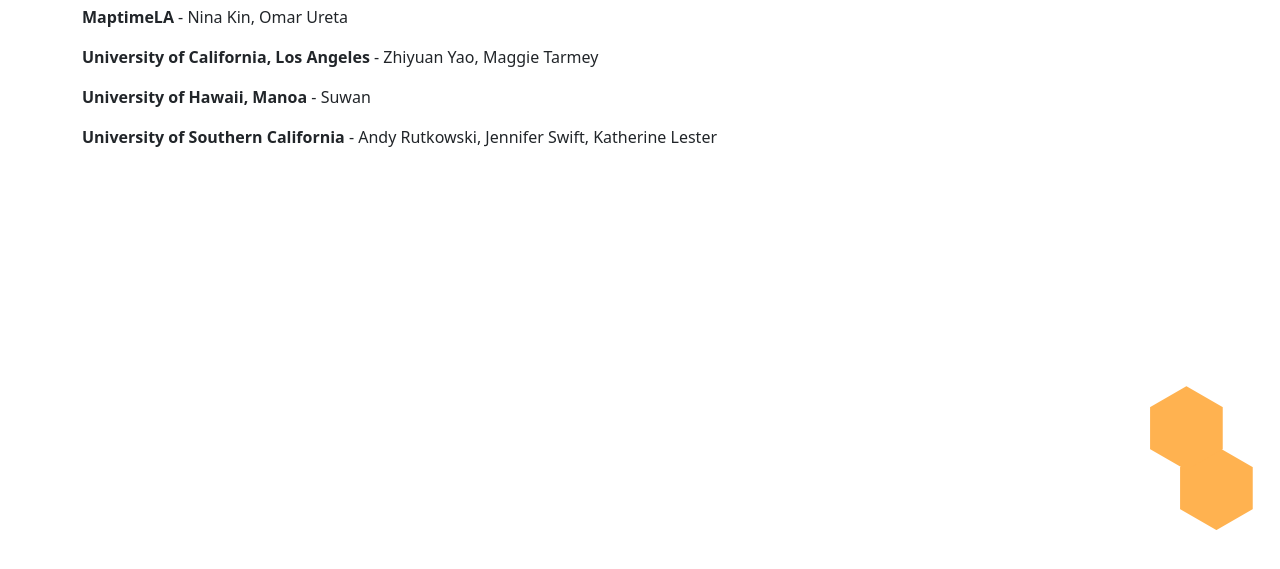
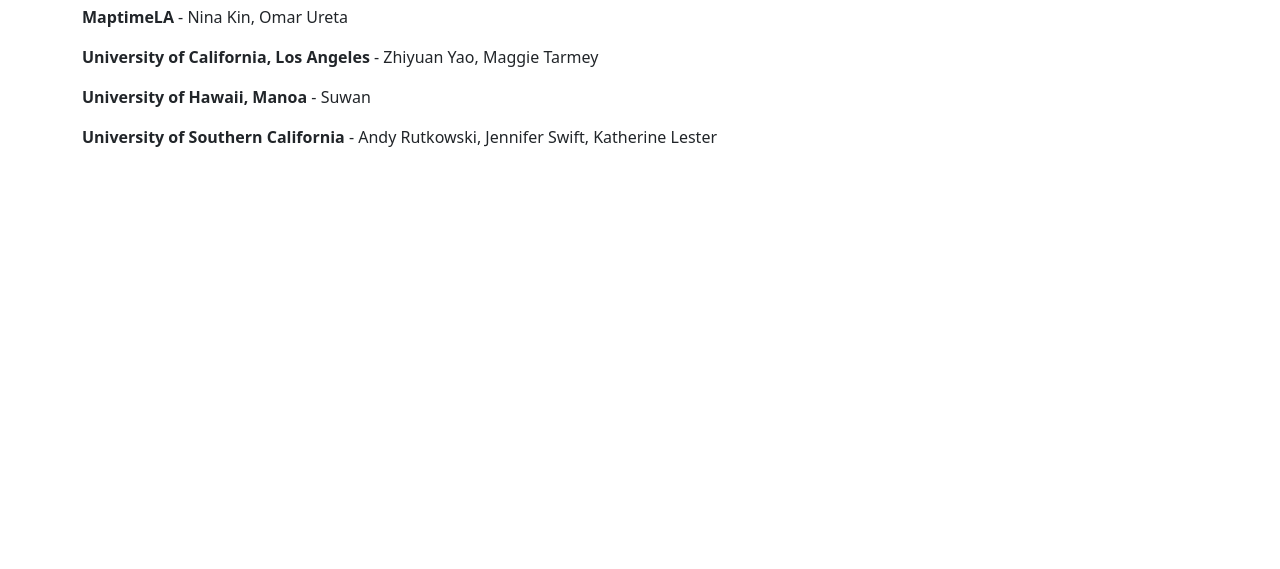
Before and after one commit to la-mapathon/website-2024, an Eleventy site: page src/en/team.md in a window 1280 px wide. Shown: the part 453-1022 px from the top of the page. After the commit the page ends 800 px from the top, so only its background shows below. Built offline with nearby package versions, Linux system fonts and the light colour scheme; Eleventy itself is replaced by a stand-in of ours; files that its build step writes are made by us from their sources.

Commit message:
remove small hexes

```diff
--- a/src/_includes/default.liquid
+++ b/src/_includes/default.liquid
@@ -15,10 +15,10 @@
       <div id="hex-3" class="hexagon-large hexagon--light-gray hex-3">&#x2B22;</div>
     </div> {% endcomment %}
 
-    <div id="hex-group-1">
+    {% comment %} <div id="hex-group-1">
       <div id="hex-4" class="hexagon-small hexagon--orange hex-group-1a">&#x2B22;</div>
       <div id="hex-5" class="hexagon-small hexagon--orange hex-group-1b">&#x2B22;</div>
-    </div>
+    </div> {% endcomment %}
 
     {{ content }}
 
```
